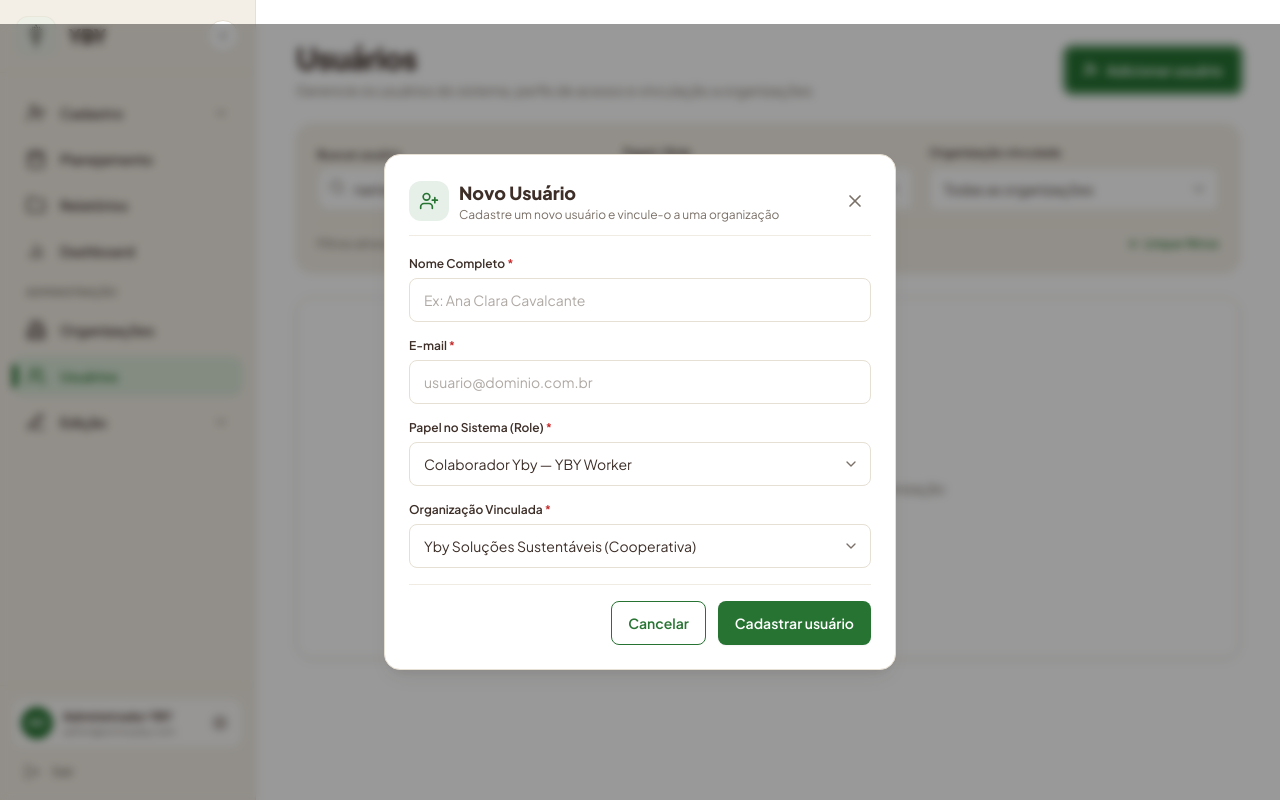
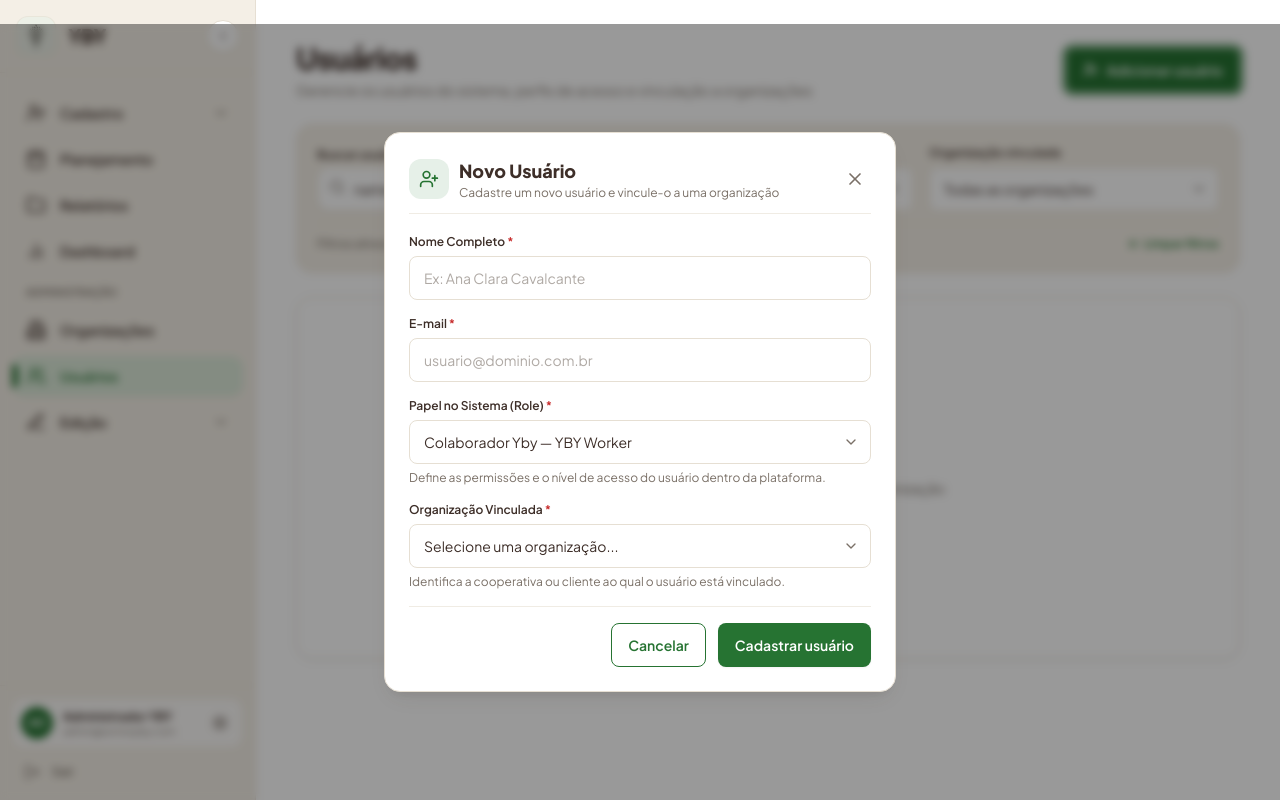
Before and after one commit to ACrush14/yby-web, a React (Vite) app: page /admin/usuarios in a window 1280 px wide. Both pictures are taken after typing "name@example.com" into the empty fields and a click on the button "Adicionar usuário". Built offline with nearby package versions, Linux system fonts and the light colour scheme.

Commit message:
feat: align user management and registration forms with specification

```diff
--- a/src/domain/constants/userRoles.js
+++ b/src/domain/constants/userRoles.js
@@ -23,7 +23,7 @@ export const USER_ROLES = {
   PRESIDENTE_COOPERATIVA: {
     id: 'presidente_cooperativa',
     label: 'Presidente da Cooperativa',
-    shortLabel: 'Presidente',
+    shortLabel: 'Presidente da Cooperativa',
     color: '#005885',
     bg: '#E5F1F8',
     border: '#B3D7EB',
@@ -31,7 +31,7 @@ export const USER_ROLES = {
   COLABORADOR_COOPERATIVA: {
     id: 'colaborador_cooperativa',
     label: 'Colaborador da Cooperativa — Worker da Cooperativa',
-    shortLabel: 'Colaborador Coop',
+    shortLabel: 'Colaborador da Cooperativa',
     color: '#E65124',
     bg: '#FDF0EC',
     border: '#F8C8BA',
--- a/src/features/admin/organizacoes/components/OrganizationFilterBar.jsx
+++ b/src/features/admin/organizacoes/components/OrganizationFilterBar.jsx
@@ -44,6 +44,7 @@ export function OrganizationFilterBar({ filters }) {
           options={typeOptions}
           value={filters.type}
           onChange={(e) => filters.setType(e.target.value)}
+          placeholder={null}
         />
 
         {/* Filtro por Status */}
@@ -52,6 +53,7 @@ export function OrganizationFilterBar({ filters }) {
           options={statusOptions}
           value={filters.status}
           onChange={(e) => filters.setStatus(e.target.value)}
+          placeholder={null}
         />
       </div>
 
--- a/src/features/admin/usuarios/components/UserFilterBar.jsx
+++ b/src/features/admin/usuarios/components/UserFilterBar.jsx
@@ -43,6 +43,7 @@ export function UserFilterBar({ filters, organizations = [] }) {
           options={roleOptions}
           value={filters.role}
           onChange={(e) => filters.setRole(e.target.value)}
+          placeholder={null}
         />
 
         {/* Filtro por Organização */}
@@ -51,6 +52,7 @@ export function UserFilterBar({ filters, organizations = [] }) {
           options={orgOptions}
           value={filters.organizationId}
           onChange={(e) => filters.setOrganizationId(e.target.value)}
+          placeholder={null}
         />
       </div>
 
--- a/src/features/admin/usuarios/components/UserMobileCard.jsx
+++ b/src/features/admin/usuarios/components/UserMobileCard.jsx
@@ -48,6 +48,7 @@ export function UserMobileCard({ user, onEdit, onDelete }) {
           size="sm"
           onClick={() => onEdit(user)}
           className="flex-1 min-h-[44px]"
+          aria-label={`Editar usuário ${user.name}`}
         >
           <Pencil className="w-4 h-4 mr-1.5" />
           Editar
@@ -58,6 +59,7 @@ export function UserMobileCard({ user, onEdit, onDelete }) {
           size="sm"
           onClick={() => onDelete(user)}
           className="flex-1 min-h-[44px] bg-red-50 text-yby-danger border border-red-200 hover:bg-red-100"
+          aria-label={`Excluir usuário ${user.name}`}
         >
           <Trash2 className="w-4 h-4 mr-1.5" />
           Excluir
--- a/src/features/admin/usuarios/components/UserModal.jsx
+++ b/src/features/admin/usuarios/components/UserModal.jsx
@@ -4,6 +4,7 @@ import { InputField } from '@/shared/ui/InputField.jsx';
 import { SelectField } from '@/shared/ui/SelectField.jsx';
 import { Button } from '@/shared/ui/Button.jsx';
 import { USER_ROLE_LIST, USER_ROLES } from '@/domain/constants/userRoles.js';
+import { toast } from 'sonner';
 
 export function UserModal({ user, organizations = [], onClose, onSave, saving }) {
   const isEditing = Boolean(user);
@@ -23,7 +24,7 @@ export function UserModal({ user, organizations = [], onClose, onSave, saving })
       setName('');
       setEmail('');
       setRole(USER_ROLES.COLABORADOR_YBY.id);
-      setOrganizationId(organizations[0]?.id || '');
+      setOrganizationId('');
     }
   }, [user, organizations]);
 
@@ -39,7 +40,18 @@ export function UserModal({ user, organizations = [], onClose, onSave, saving })
 
   const handleSubmit = (e) => {
     e.preventDefault();
-    if (!name.trim() || !email.trim()) return;
+    if (!name.trim()) {
+      toast.error('Informe o nome do usuário.');
+      return;
+    }
+    if (!email.trim()) {
+      toast.error('Informe o e-mail do usuário.');
+      return;
+    }
+    if (!organizationId) {
+      toast.error('Selecione uma organização vinculada.');
+      return;
+    }
 
     onSave({
       name: name.trim(),
@@ -103,6 +115,8 @@ export function UserModal({ user, organizations = [], onClose, onSave, saving })
             options={roleOptions}
             value={role}
             onChange={(e) => setRole(e.target.value)}
+            placeholder={null}
+            helperText="Define as permissões e o nível de acesso do usuário dentro da plataforma."
           />
 
           <SelectField
@@ -111,6 +125,8 @@ export function UserModal({ user, organizations = [], onClose, onSave, saving })
             options={orgOptions}
             value={organizationId}
             onChange={(e) => setOrganizationId(e.target.value)}
+            placeholder="Selecione uma organização..."
+            helperText="Identifica a cooperativa ou cliente ao qual o usuário está vinculado."
           />
 
           {/* Botões de Ação */}
--- a/src/features/admin/usuarios/components/UserRoleBadge.jsx
+++ b/src/features/admin/usuarios/components/UserRoleBadge.jsx
@@ -19,6 +19,7 @@ export function UserRoleBadge({ roleId, className = '' }) {
         color: theme.color,
         borderColor: theme.border,
       }}
+      title={theme.label}
     >
       <span
         className="w-1.5 h-1.5 rounded-full mr-1.5 flex-shrink-0"
--- a/src/features/admin/usuarios/components/UserTable.jsx
+++ b/src/features/admin/usuarios/components/UserTable.jsx
@@ -83,6 +83,7 @@ export function UserTable({
                         onClick={() => onEdit(user)}
                         className="p-1.5 rounded-lg text-yby-muted hover:text-yby-heading hover:bg-white transition-all duration-150 hover:scale-110 active:scale-95 shadow-sm"
                         title="Editar usuário"
+                        aria-label={`Editar usuário ${user.name}`}
                       >
                         <Pencil className="w-4 h-4" />
                       </button>
@@ -92,6 +93,7 @@ export function UserTable({
                         onClick={() => onDelete(user)}
                         className="p-1.5 rounded-lg text-yby-danger/80 hover:text-yby-danger hover:bg-red-50 transition-all duration-150 hover:scale-110 active:scale-95 shadow-sm"
                         title="Excluir usuário"
+                        aria-label={`Excluir usuário ${user.name}`}
                       >
                         <Trash2 className="w-4 h-4" />
                       </button>
--- a/src/shared/ui/SelectField.jsx
+++ b/src/shared/ui/SelectField.jsx
@@ -10,6 +10,7 @@ export const SelectField = React.forwardRef(function SelectField(
     label,
     required = false,
     error,
+    helperText,
     options = [],
     placeholder = 'Selecione',
     className = '',
@@ -58,7 +59,11 @@ export const SelectField = React.forwardRef(function SelectField(
         </div>
       </div>
 
-      {error && <span className="text-xs text-yby-danger font-medium">{error}</span>}
+      {error ? (
+        <span className="text-xs text-yby-danger font-medium">{error}</span>
+      ) : helperText ? (
+        <span className="text-xs text-yby-muted">{helperText}</span>
+      ) : null}
     </div>
   );
 });
```
Also changed, not shown: 1 other file (tests, documents, lock files or other folders).
